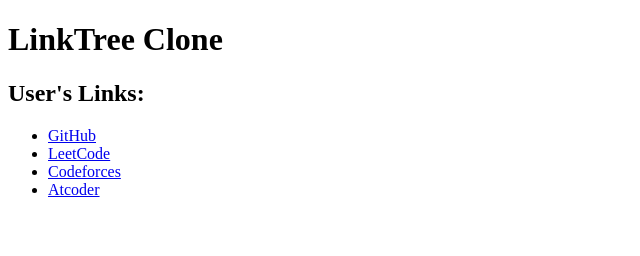
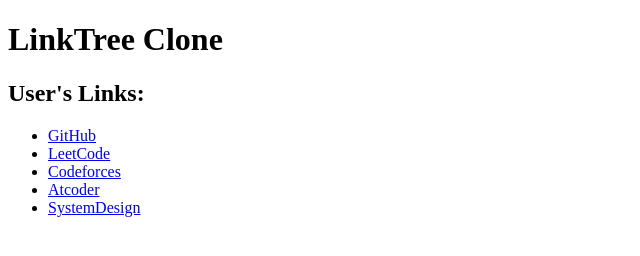
Before and after one commit to AnujKumarSingh-Code/Tracking1, a website: page public/index.html in a window 1280 px wide. Shown: the whole page, without its empty margins (0-640 px from the left). Drawn offline with Linux system fonts and the light colour scheme.

Commit message:
Update index.html

```diff
--- a/public/index.html
+++ b/public/index.html
@@ -67,6 +67,7 @@
         <li><a href="https://leetcode.com/u/Anuj_Kumar_Coder/" data-page-owner-id="123" class="track-click">LeetCode</a></li>
         <li><a href="https://codeforces.com/profile/-Anuj_Kumar-" data-page-owner-id="anuj" class="track-click">Codeforces</a></li>
         <li><a href="https://atcoder.jp/" data-page-owner-id="ankit" class="track-click">Atcoder</a></li>
+        <li><a href="https://github.com/InterviewReady/system-design-resources" data-page-owner-id="abhishek" class="track-click">SystemDesign</a></li>
     </ul>
 
     <!-- Click Tracking JavaScript -->
```
